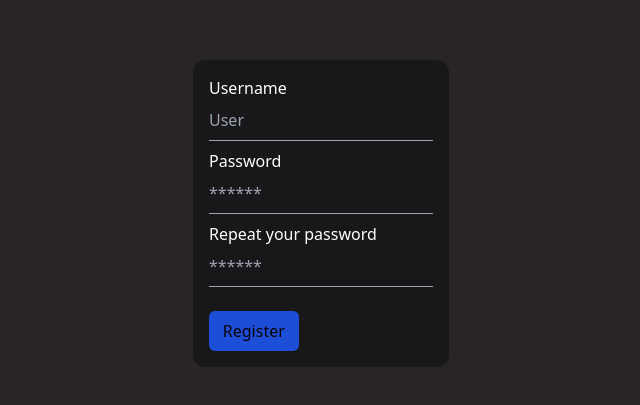
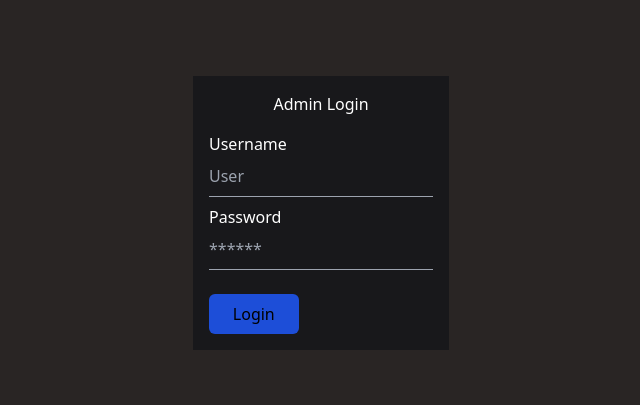
Before and after one commit to DevModee/Trivia, a React (Vite) app in the folder frontend/: page /admin in a window 1280 px wide. Shown: the part 187-592 px from the top of the page, without its empty margins (319-959 px from the left). Built offline with nearby package versions, Linux system fonts and the light colour scheme.

Commit message:
added LoginForm

```diff
--- a/frontend/package.json
+++ b/frontend/package.json
@@ -10,6 +10,8 @@
     "preview": "vite preview"
   },
   "dependencies": {
+    "axios": "^1.7.8",
+    "dotenv": "^16.4.5",
     "react": "^18.3.1",
     "react-dom": "^18.3.1",
     "react-router-dom": "^7.0.1"
--- /dev/null
+++ b/frontend/src/components/LoginForm.jsx
@@ -0,0 +1,64 @@
+import { useState } from "react"
+import axios from "axios";
+import InputText from "./InputText"
+
+const LoginForm = () => {
+  const [values, setValues] = useState({
+    username: "",
+    password: ""
+  })
+
+  const [errorMessage, setErrorMessage] = useState(null);
+
+  const handleLogin = async () => {
+    try {
+      const apiUrl = process.env.REACT_APP_ADMIN_API_URL;
+
+      const reponse = await axios.post(`${apiUrl}/admin`, {
+        username: values.username,
+        password: values.password,
+      });
+
+      console.log("Login successfully:", reponse.data);
+
+      localStorage.setItem("adminToken", response.data.token);
+
+    } catch (error) {
+      console.error("Login error:", error.response?.data || error.message);
+      setErrorMessage(error.response?.data?.message || "Unexpected error")
+    }
+  };
+
+  return (
+    <div className="flex flex-1 flex-col w-[20%] bg-zinc-900 rounded-x1 p-4 justify-center">
+      <h2 className="text-white text-center mb-4">Admin Login</h2>
+      {errorMessage && (
+        <div className="text-red-500 text-sm mb-2">{errorMessage}</div>
+      )}
+      <InputText
+        text={"Username"}
+        placeholder={"User"}
+        type={"text"}
+        onChangeInput={(value) =>
+          setValues((prevValues) => ({ ...prevValues, username: value }))
+        }
+      />
+      <InputText
+        text={"Password"}
+        placeholder={"******"}
+        type={"password"}
+        onChangeInput={(value) =>
+          setValues((prevValues) => ({ ...prevValues, password: value }))
+        }
+      />
+      <button
+        className="bg-blue-700 mt-4 rounded-md w-[40%] py-2 hover:bg-blue-600"
+        onClick={handleLogin}
+      >
+        Login
+      </button>
+    </div>
+  )
+};
+
+export default LoginForm
--- a/frontend/src/components/RegisterForm.jsx
+++ /dev/null
@@ -1,23 +0,0 @@
-import { useState } from "react"
-import InputText from "./InputText"
-
-const RegisterForm = () => {
-  const [values, setValues] = useState({
-    username: "",
-    password: "",
-    repeatPassword: ""
-  })
-
-
-  return (
-    <div className="flex flex-1 flex-col w-[20%] bg-zinc-900 rounded-xl p-4 justify-center">
-      <InputText text={"Username"} placeholder={"User"} type={"text"} onChangeInput={(value) => setValues((prevValues) => ({ ...prevValues, username: value }))} />
-      <InputText text={"Password"} placeholder={"******"} type={"password"} onChangeInput={(value) => setValues((prevValues) => ({ ...prevValues, password: value }))} />
-      <InputText text={"Repeat your password"} placeholder={"******"} type={"password"} onChangeInput={(value) => setValues((prevValues) => ({ ...prevValues, repeatPassword: value }))} />
-
-      <button className="bg-blue-700 mt-4 rounded-md w-[40%] py-2 hover:bg-blue-600">Register</button>
-    </div>
-  )
-}
-
-export default RegisterForm
--- a/frontend/src/screens/AdminAuth.jsx
+++ b/frontend/src/screens/AdminAuth.jsx
@@ -1,9 +1,9 @@
-import RegisterForm from "../components/RegisterForm"
+import LoginForm from "../components/LoginForm"
 
 const AdminAuth = () => {
   return (
     <div className="flex flex-1 bg-stone-800 h-screen items-center px-[40%]">
-      <RegisterForm />
+      <LoginForm />
     </div>
   )
 }
```
Also changed, not shown: 2 other files (tests, documents, lock files or other folders).
